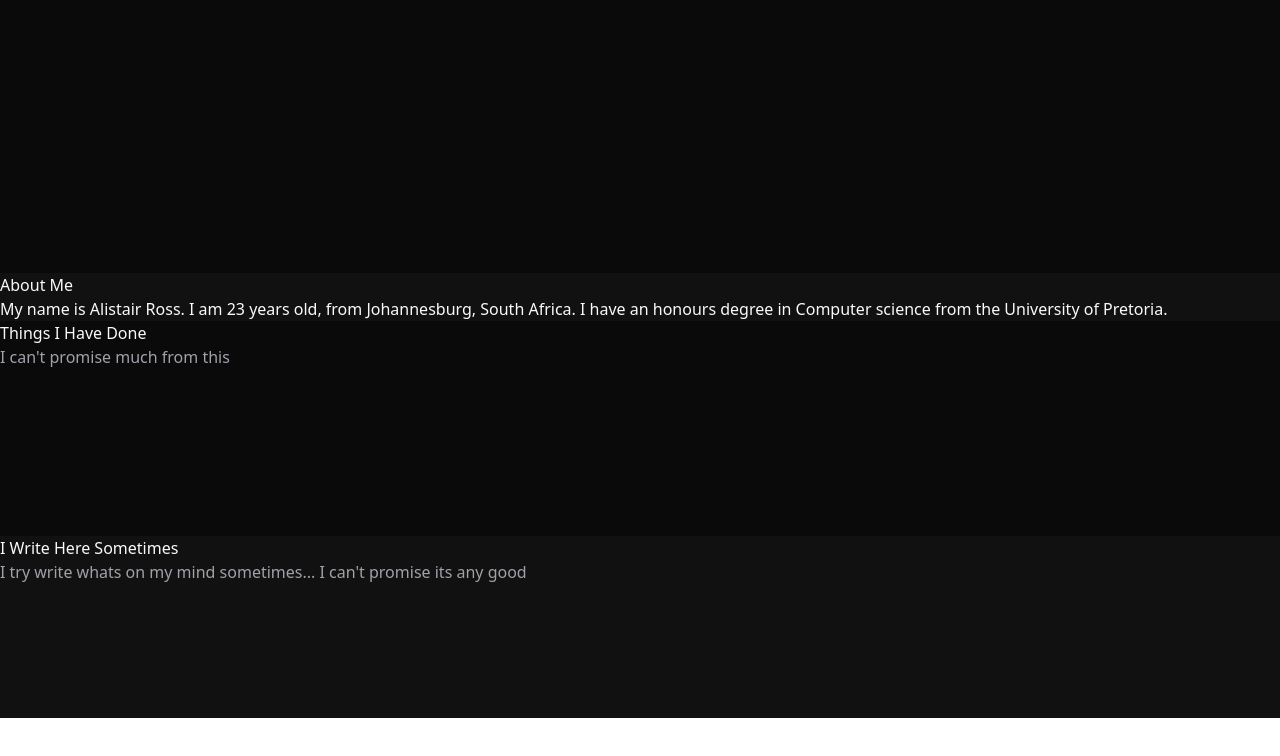
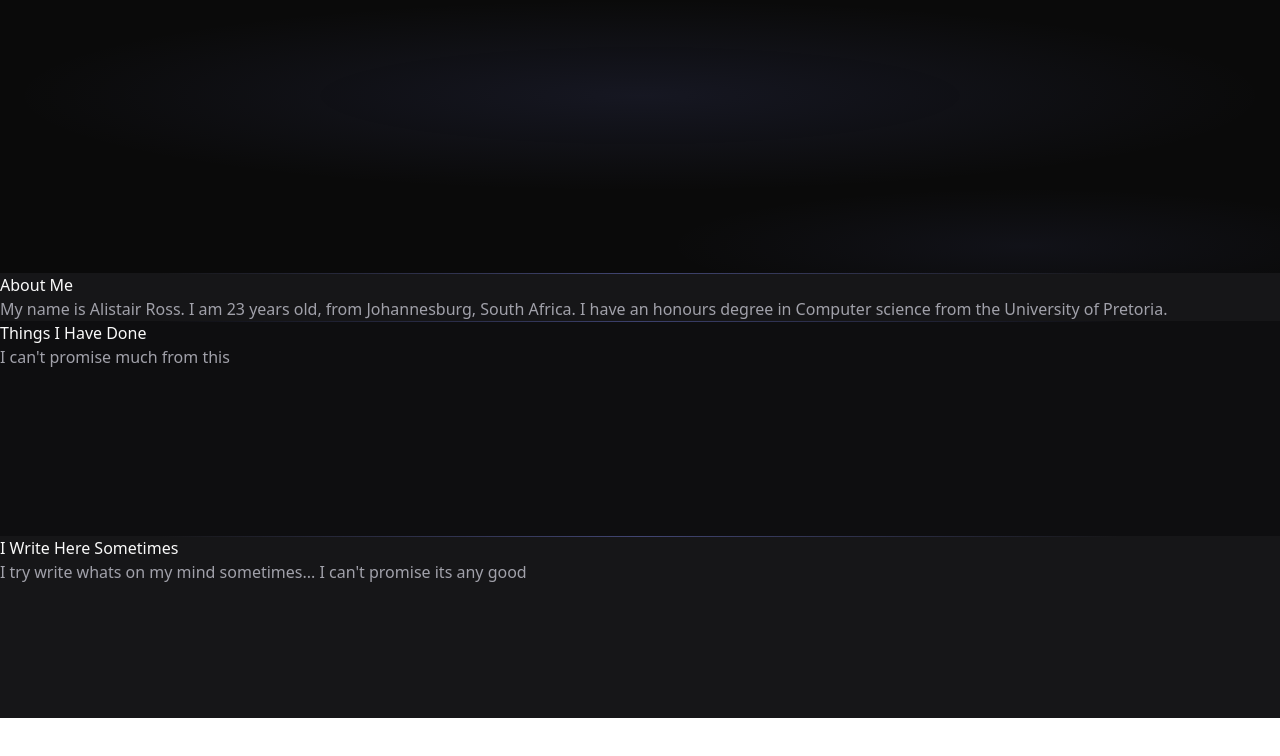
Before and after one commit to AlistairMRoss/MySite, a SvelteKit app in the folder web/: page / in a window 1280 px wide. Shown: the top 756 px of the page. Built offline with nearby package versions, Linux system fonts and the light colour scheme; what @openauthjs/openauth would draw is missing.

Commit message:
fixing styling

```diff
--- a/web/src/app.css
+++ b/web/src/app.css
@@ -5,16 +5,16 @@
 /* Default (dark) theme — zinc, lifted from pure black for sleeker layering */
 :root {
   --primary-bg: #0a0a0a;
-  --secondary-bg: #111111;
-  --tertiary-bg: #0a0a0a;
-  --card-bg: #141414;
+  --secondary-bg: #161618;
+  --tertiary-bg: #0e0e10;
+  --card-bg: #1a1a1d;
   --primary-text: #fafafa;
   --secondary-text: #a1a1aa;
-  --button-border: #262626;
+  --button-border: #2a2a2e;
   --button-hover-bg: #fafafa;
   --button-hover-text: #0a0a0a;
-  --card-hover-bg: #1c1c1c;
-  --card-border: #262626;
+  --card-hover-bg: #222226;
+  --card-border: #2a2a2e;
 
   /* Accent (used for underlines, focus, active filter) */
   --accent: #818cf8;
@@ -100,6 +100,35 @@
 .accent-border { border-color: var(--accent); }
 .accent-hover-bg:hover { background-color: var(--accent-strong); }
 
+/* Hero glow — soft radial accent behind welcome / hero sections */
+.hero-glow {
+  position: relative;
+  background-color: var(--primary-bg);
+  background-image:
+    radial-gradient(ellipse 70% 50% at 50% 35%, color-mix(in srgb, var(--accent) 10%, transparent), transparent 70%),
+    radial-gradient(ellipse 40% 30% at 80% 90%, color-mix(in srgb, var(--accent) 6%, transparent), transparent 70%);
+}
+
+/* Hairline divider between sections — subtle accent shimmer */
+.section-divider {
+  position: relative;
+}
+.section-divider::before {
+  content: '';
+  position: absolute;
+  top: 0;
+  left: 50%;
+  transform: translateX(-50%);
+  width: min(60rem, 80%);
+  height: 1px;
+  background: linear-gradient(
+    90deg,
+    transparent,
+    color-mix(in srgb, var(--accent) 40%, transparent),
+    transparent
+  );
+}
+
 /* Themed inputs — pick up theme bg/border/text */
 .themed-input {
   background-color: var(--primary-bg);
--- a/web/src/components/PageSection.svelte
+++ b/web/src/components/PageSection.svelte
@@ -10,7 +10,7 @@
   export let id: string
 </script>
 
-<section class="font-custom py-40 {bgColor}">
+<section class="font-custom py-40 section-divider {bgColor}">
   <div class="max-w-4xl mx-auto text-center px-8">
     <h2 class="text-3xl md:text-4xl font-bold primary-text mb-6" id={ id }>{title}</h2>
     <p class="text-lg secondary-text mb-8">
--- a/web/src/routes/+page.svelte
+++ b/web/src/routes/+page.svelte
@@ -202,7 +202,7 @@
     </div>
   {/if}
 
-  <section class="font-custom welcome-section primary-bg min-h-screen flex flex-col items-center justify-center p-8 relative">
+  <section class="font-custom welcome-section hero-glow min-h-screen flex flex-col items-center justify-center p-8 relative">
     {#if showWelcome}
       <!-- svelte-ignore a11y_no_noninteractive_element_to_interactive_role -->
       <!-- eslint-disable-next-line svelte/valid-compile -->
@@ -317,10 +317,10 @@
     {/if}
   </section>
 
-  <section class="py-[10rem] secondary-bg p-8 pt-20">
+  <section class="py-[10rem] secondary-bg section-divider p-8 pt-20">
     <div class="max-w-4xl mx-auto text-center">
       <h2 class="font-custom text-3xl md:text-4xl font-bold primary-text mb-8" id="about">About Me</h2>
-      <p class="font-custom primary-text text-lg leading-relaxed">
+      <p class="font-custom secondary-text text-lg leading-relaxed">
         My name is Alistair Ross. I am 23 years old, from Johannesburg, South Africa. I have an honours degree in Computer science
         from the University of Pretoria.
       </p>
```
